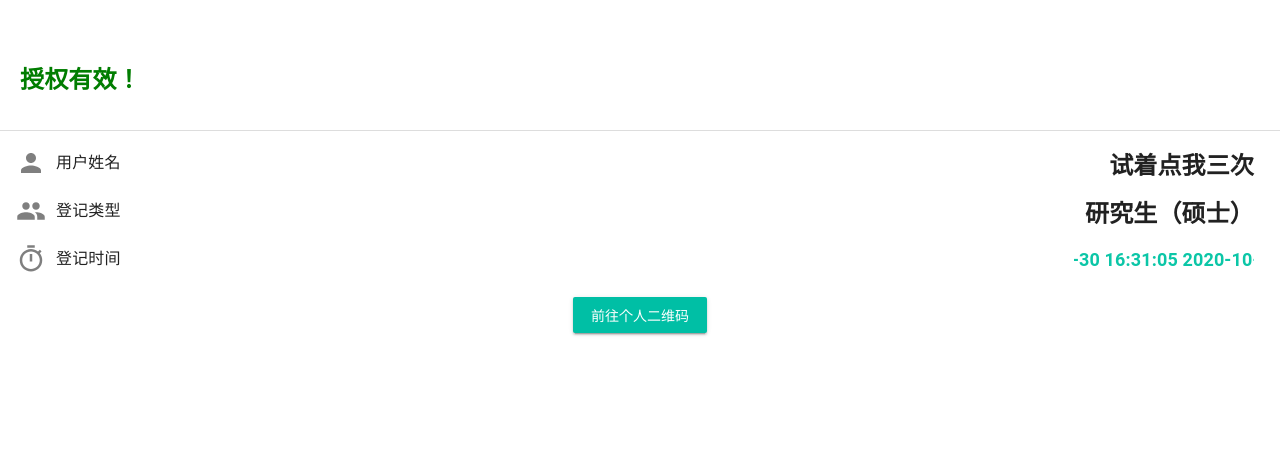
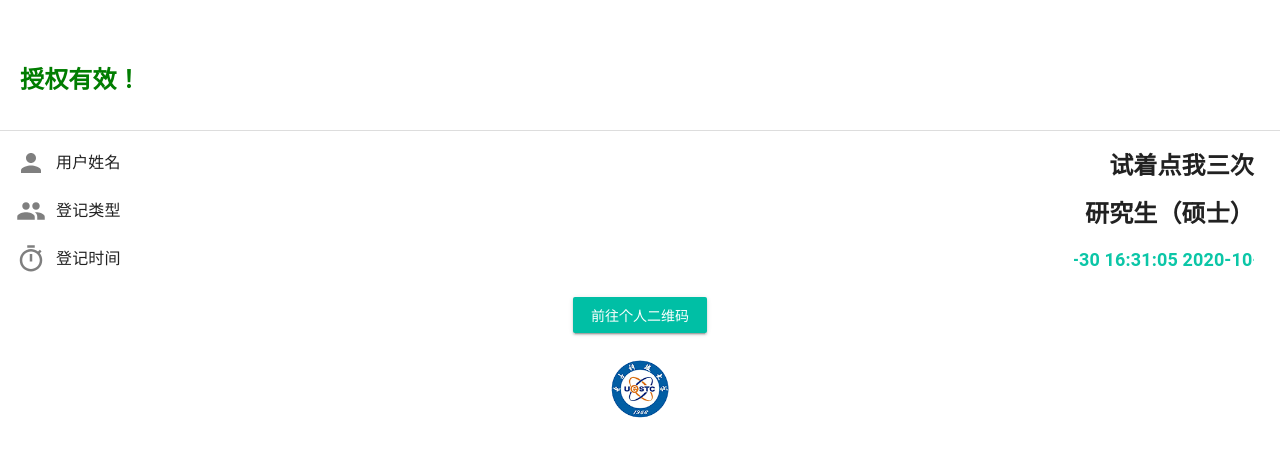
Before and after one commit to Yidadaa/Real-Qingshui-Pass, a Vue app: page /#/home in a window 1280 px wide. Shown: the top 456 px of the page. Built offline with nearby package versions, Linux system fonts and the light colour scheme.

Commit message:
feat(logo): add logo to home page

```diff
--- a/src/components/HomePage.vue
+++ b/src/components/HomePage.vue
@@ -40,6 +40,10 @@
       <md-button class="md-primary md-raised">
         <span class="pass-button-content" @click="$router.replace('/qr')">前往个人二维码</span>
       </md-button>
+    </div>
+
+    <div class="logo">
+      <img src="../assets/logo.png" alt="" class="logo-img">
     </div>
 
     <div class="input-prompt">
@@ -224,6 +228,18 @@ export default {
     }
   }
 
+  .logo {
+    display: flex;
+    justify-content: center;
+    width: 100%;
+
+    .logo-img {
+      width: 60px;
+      height: 60px;
+      margin-top: 20px;
+    }
+  }
+
   &.loading {
     .spinner {
       transform: translateY(40vh);
```
Also changed, not shown: src/assets/logo.png (added).
